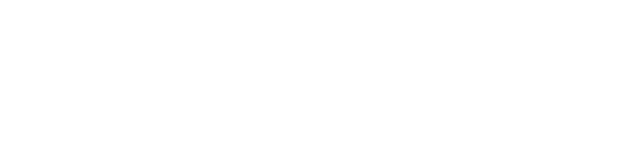
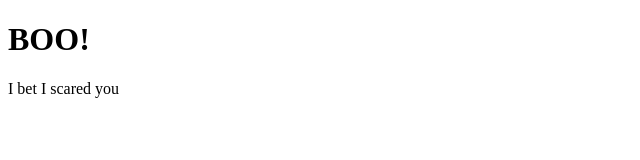
Before and after one commit to JackNeverCodes/JackNeverCodes.github.io, a plain HTML site: page index.html in a window 1280 px wide. Shown: the whole page, without its empty margins (0-640 px from the left). Drawn offline with Linux system fonts and the light colour scheme.

Commit message:
Added body

```diff
--- a/index.html
+++ b/index.html
@@ -3,4 +3,8 @@
   <head>
     <title>Universe Something-or-other</title>
   </head>
+<body>
+  <h1>BOO!</h1>
+  <p>I bet I scared you</p>
+</body>
 </html>
```
